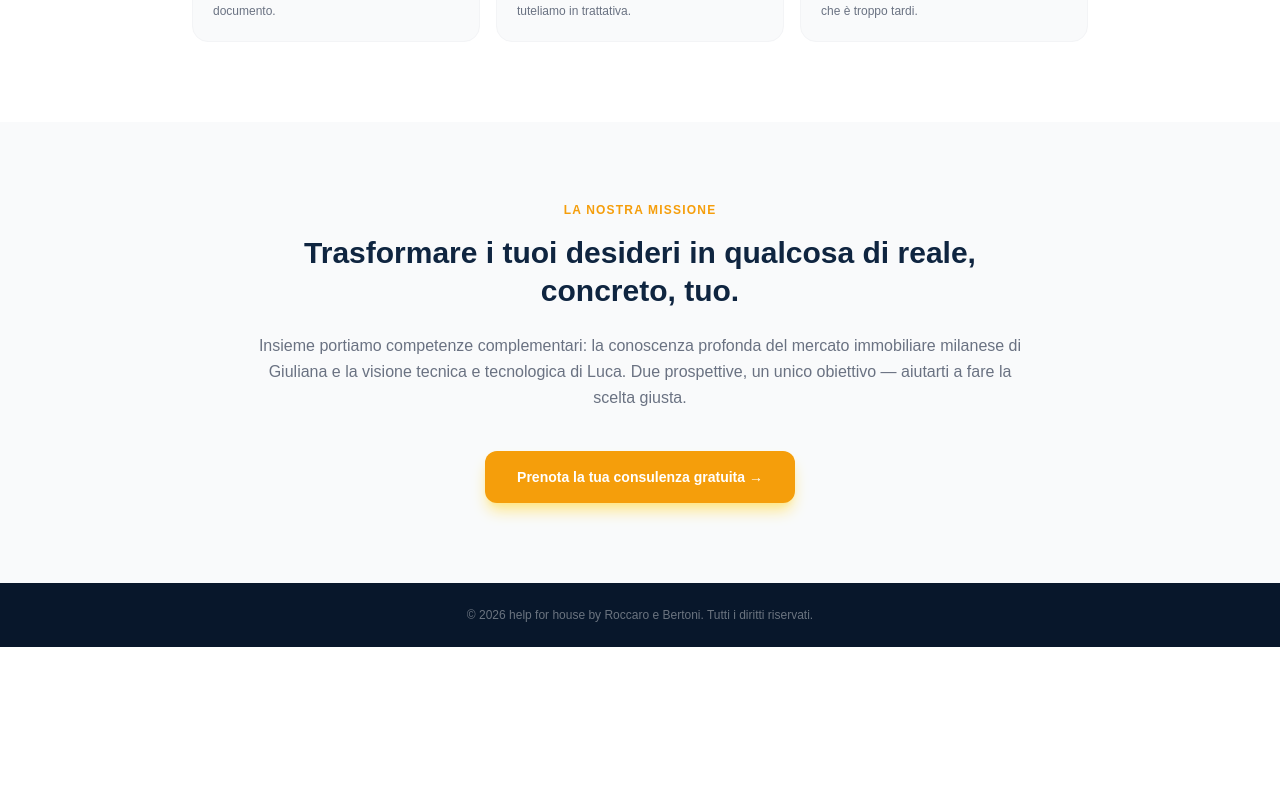
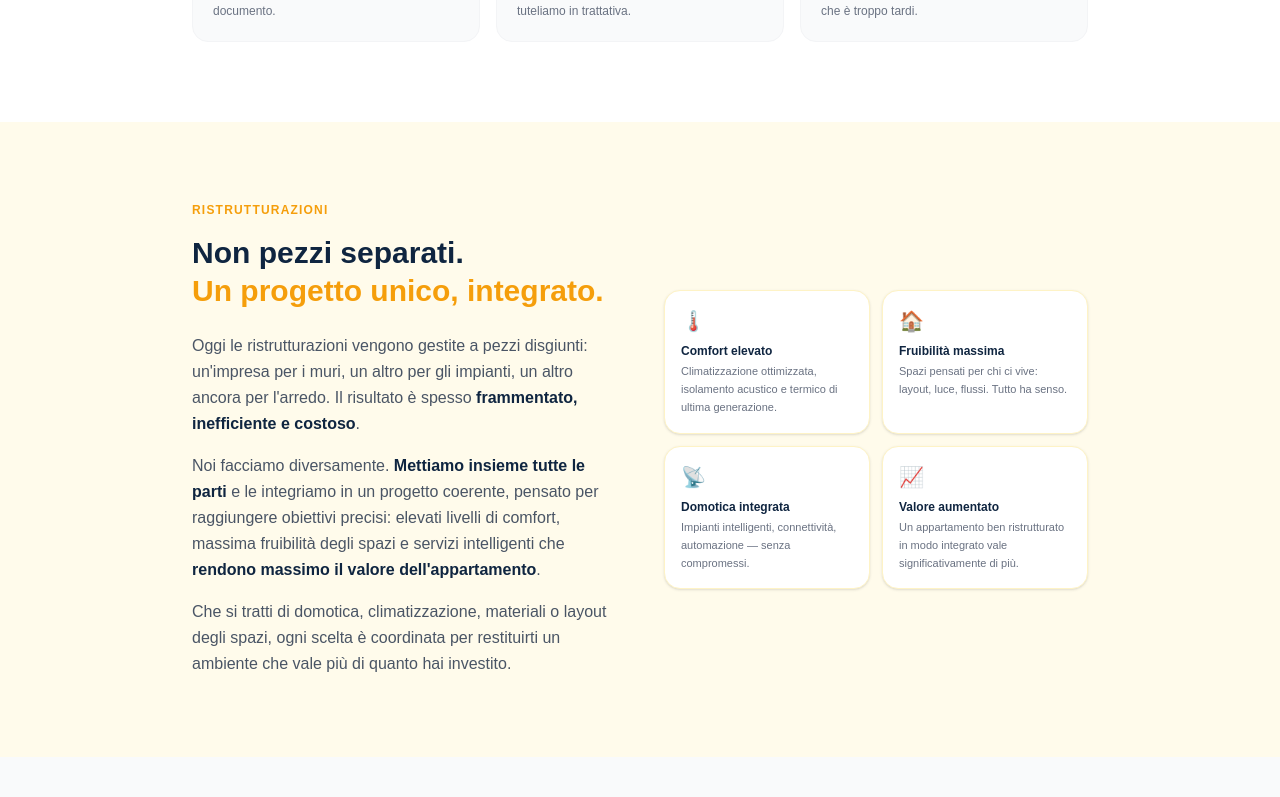
Before and after one commit to inglucabertoni-cyber/sito2, a Next.js app: page /chi-siamo in a window 1280 px wide. Shown: the part 3703-4500 px from the top of the page. Before the commit the page ends 4350 px from the top, so only its background shows below. Built offline with nearby package versions, Linux system fonts and the light colour scheme.

Commit message:
feat(chi-siamo): add integrated renovation section
Highlight that help for house unifies disjointed renovation work into
a single coordinated project: comfort, usability, smart systems,
and maximum apartment value.

Co-Authored-By: Claude Sonnet 4.6 <noreply@anthropic.com>

```diff
--- a/app/chi-siamo/page.tsx
+++ b/app/chi-siamo/page.tsx
@@ -259,6 +259,53 @@ export default function ChiSiamoPage() {
         </div>
       </section>
 
+      {/* Ristrutturazioni integrate */}
+      <section className="bg-amber-50 py-16 sm:py-20 px-4">
+        <div className="max-w-4xl mx-auto">
+          <div className="grid sm:grid-cols-2 gap-12 items-center">
+            <div>
+              <p className="text-[#F59E0B] text-xs font-semibold tracking-widest uppercase mb-4">Ristrutturazioni</p>
+              <h2 className="text-2xl sm:text-3xl font-black text-[#0F2540] mb-6 leading-tight">
+                Non pezzi separati.<br />
+                <span className="text-[#F59E0B]">Un progetto unico, integrato.</span>
+              </h2>
+              <div className="space-y-4 text-gray-600 text-sm sm:text-base leading-relaxed">
+                <p>
+                  Oggi le ristrutturazioni vengono gestite a pezzi disgiunti: un'impresa per i muri,
+                  un altro per gli impianti, un altro ancora per l'arredo. Il risultato è spesso
+                  <strong className="text-[#0F2540]"> frammentato, inefficiente e costoso</strong>.
+                </p>
+                <p>
+                  Noi facciamo diversamente. <strong className="text-[#0F2540]">Mettiamo insieme tutte le parti</strong>
+                  {" "}e le integriamo in un progetto coerente, pensato per raggiungere obiettivi precisi:
+                  elevati livelli di comfort, massima fruibilità degli spazi e servizi intelligenti
+                  che <strong className="text-[#0F2540]">rendono massimo il valore dell'appartamento</strong>.
+                </p>
+                <p>
+                  Che si tratti di domotica, climatizzazione, materiali o layout degli spazi,
+                  ogni scelta è coordinata per restituirti un ambiente che vale più di quanto hai investito.
+                </p>
+              </div>
+            </div>
+
+            <div className="grid grid-cols-2 gap-3">
+              {[
+                { icon: "🌡️", titolo: "Comfort elevato", desc: "Climatizzazione ottimizzata, isolamento acustico e termico di ultima generazione." },
+                { icon: "🏠", titolo: "Fruibilità massima", desc: "Spazi pensati per chi ci vive: layout, luce, flussi. Tutto ha senso." },
+                { icon: "📡", titolo: "Domotica integrata", desc: "Impianti intelligenti, connettività, automazione — senza compromessi." },
+                { icon: "📈", titolo: "Valore aumentato", desc: "Un appartamento ben ristrutturato in modo integrato vale significativamente di più." },
+              ].map((item) => (
+                <div key={item.titolo} className="bg-white rounded-2xl p-4 border border-amber-100 shadow-sm">
+                  <div className="text-xl mb-2">{item.icon}</div>
+                  <p className="font-bold text-[#0F2540] text-xs mb-1">{item.titolo}</p>
+                  <p className="text-[11px] text-gray-500 leading-relaxed">{item.desc}</p>
+                </div>
+              ))}
+            </div>
+          </div>
+        </div>
+      </section>
+
       {/* Missione */}
       <section className="bg-gray-50 py-16 sm:py-20 px-4">
         <div className="max-w-3xl mx-auto text-center">
```
